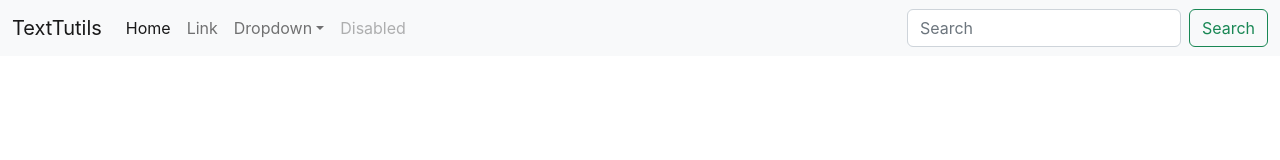
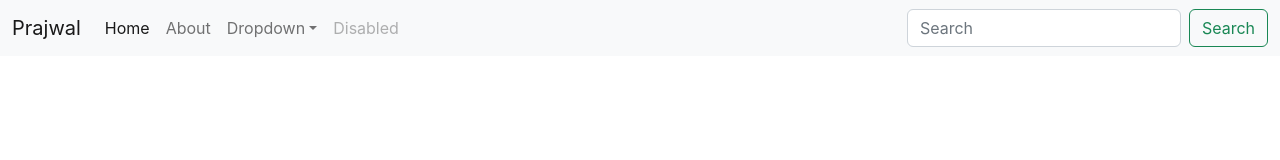
Before and after one commit to prajwalwadhai/TextUtils, a React (Create React App) app: page / in a window 1280 px wide. Shown: the top 160 px of the page. Built offline with nearby package versions, Linux system fonts and the light colour scheme.

Commit message:
video 6 is completed

```diff
--- a/src/App.js
+++ b/src/App.js
@@ -1,5 +1,5 @@
 import "./App.css";
-
+import Navbar from './components/Navbar';
 function App() {
   return (
     // <div classNameName="App">
@@ -20,84 +20,7 @@ function App() {
     // </div>
 
     <>
-      <nav className="navbar navbar-expand-lg bg-light">
-        <div className="container-fluid">
-          <a className="navbar-brand" href= "/">
-            TextTutils
-          </a>
-          <button
-            className="navbar-toggler"
-            type="button"
-            data-bs-toggle="collapse"
-            data-bs-target="/navbarSupportedContent"
-            aria-controls="navbarSupportedContent"
-            aria-expanded="false"
-            aria-label="Toggle navigation"
-          >
-            <span className="navbar-toggler-icon"></span>
-          </button>
-          <div className="collapse navbar-collapse" id="navbarSupportedContent">
-            <ul className="navbar-nav me-auto mb-2 mb-lg-0">
-              <li className="nav-item">
-                <a className="nav-link active" aria-current="page" href= "/">
-                  Home
-                </a>
-              </li>
-              <li className="nav-item">
-                <a className="nav-link" href= "/">
-                  Link
-                </a>
-              </li>
-              <li className="nav-item dropdown">
-                <a
-                  className="nav-link dropdown-toggle"
-                  href= "/"
-                  id="navbarDropdown"
-                  role="button"
-                  data-bs-toggle="dropdown"
-                  aria-expanded="false"
-                >
-                  Dropdown
-                </a>
-                <ul className="dropdown-menu" aria-labelledby="navbarDropdown">
-                  <li>
-                    <a className="dropdown-item" href= "/">
-                      Action
-                    </a>
-                  </li>
-                  <li>
-                    <a className="dropdown-item" href= "/">
-                      Another action
-                    </a>
-                  </li>
-                  <li>
-                    <hr className="dropdown-divider" />
-                  </li>
-                  <li>
-                    <a className="dropdown-item" href= "/">
-                      Something else here
-                    </a>
-                  </li>
-                </ul>
-              </li>
-              <li className="nav-item">
-                <a className="nav-link disabled">Disabled</a>
-              </li>
-            </ul>
-            <form className="d-flex" role="search">
-              <input
-                className="form-control me-2"
-                type="search"
-                placeholder="Search"
-                aria-label="Search"
-              />
-              <button className="btn btn-outline-success" type="submit">
-                Search
-              </button>
-            </form>
-          </div>
-        </div>
-      </nav>
+      <Navbar title = 'Prajwal' aboutText = 'About'/>
     </>
   );
 }
--- /dev/null
+++ b/src/components/Navbar.js
@@ -0,0 +1,93 @@
+// rfc : is the shortcut for below React Fuction based Component
+// impt : import PropTypes form 'prop-typs'
+
+import PropTypes from 'prop-types'
+
+import React from 'react'
+export default function Navbar(props) {
+  return (
+    <nav className="navbar navbar-expand-lg bg-light">
+        <div className="container-fluid">
+          <a className="navbar-brand" href= "/">
+            {props.title}
+          </a>
+          <button
+            className="navbar-toggler"
+            type="button"
+            data-bs-toggle="collapse"
+            data-bs-target="/navbarSupportedContent"
+            aria-controls="navbarSupportedContent"
+            aria-expanded="false"
+            aria-label="Toggle navigation"
+          >
+            <span className="navbar-toggler-icon"></span>
+          </button>
+          <div className="collapse navbar-collapse" id="navbarSupportedContent">
+            <ul className="navbar-nav me-auto mb-2 mb-lg-0">
+              <li className="nav-item">
+                <a className="nav-link active" aria-current="page" href= "/">
+                  Home
+                </a>
+              </li>
+              <li className="nav-item">
+                <a className="nav-link" href= "/">
+                  {props.aboutText}
+                </a>
+              </li>
+              <li className="nav-item dropdown">
+                <a
+                  className="nav-link dropdown-toggle"
+                  href= "/"
+                  id="navbarDropdown"
+                  role="button"
+                  data-bs-toggle="dropdown"
+                  aria-expanded="false"
+                >
+                  Dropdown
+                </a>
+                <ul className="dropdown-menu" aria-labelledby="navbarDropdown">
+                  <li>
+                    <a className="dropdown-item" href= "/">
+                      Action
+                    </a>
+                  </li>
+                  <li>
+                    <a className="dropdown-item" href= "/">
+                      Another action
+                    </a>
+                  </li>
+                  <li>
+                    <hr className="dropdown-divider" />
+                  </li>
+                  <li>
+                    <a className="dropdown-item" href= "/">
+                      Something else here
+                    </a>
+                  </li>
+                </ul>
+              </li>
+              <li className="nav-item">
+                <a className="nav-link disabled">Disabled</a>
+              </li>
+            </ul>
+            <form className="d-flex" role="search">
+              <input
+                className="form-control me-2"
+                type="search"
+                placeholder="Search"
+                aria-label="Search"
+              />
+              <button className="btn btn-outline-success" type="submit">
+                Search
+              </button>
+            </form>
+          </div>
+        </div>
+      </nav>
+  )
+}
+
+
+Navbar.propTypes = {
+    title : PropTypes.string.isRequired
+}
--- /dev/null
+++ b/src/module1.mjs
@@ -0,0 +1,5 @@
+import dza, {a, c, d}  from './module2.mjs'
+console.log(dza);
+console.log(c);
+console.log(d);
+console.log(a);
```
Also changed, not shown: src/module2.mjs (added, +9 -0 lines).
